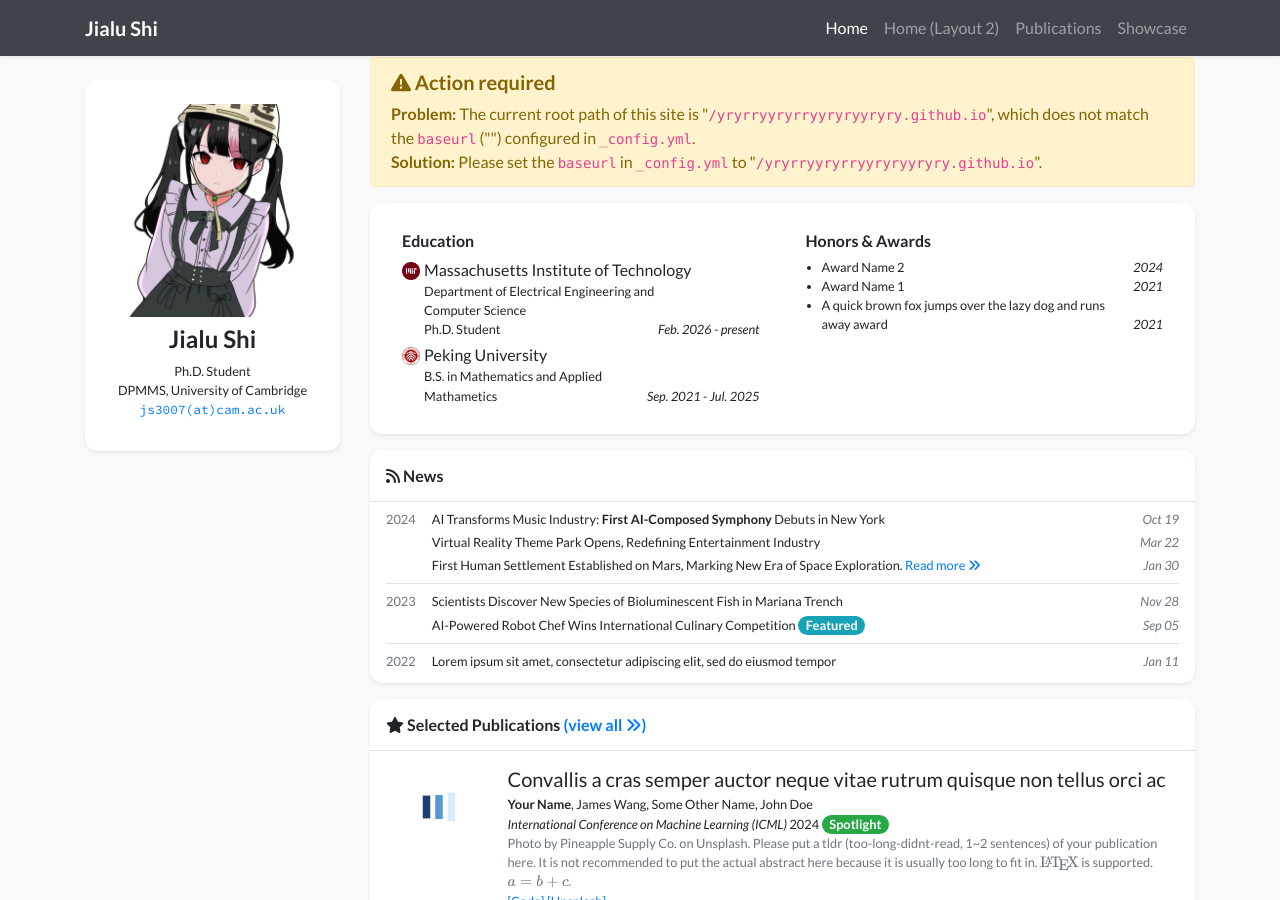
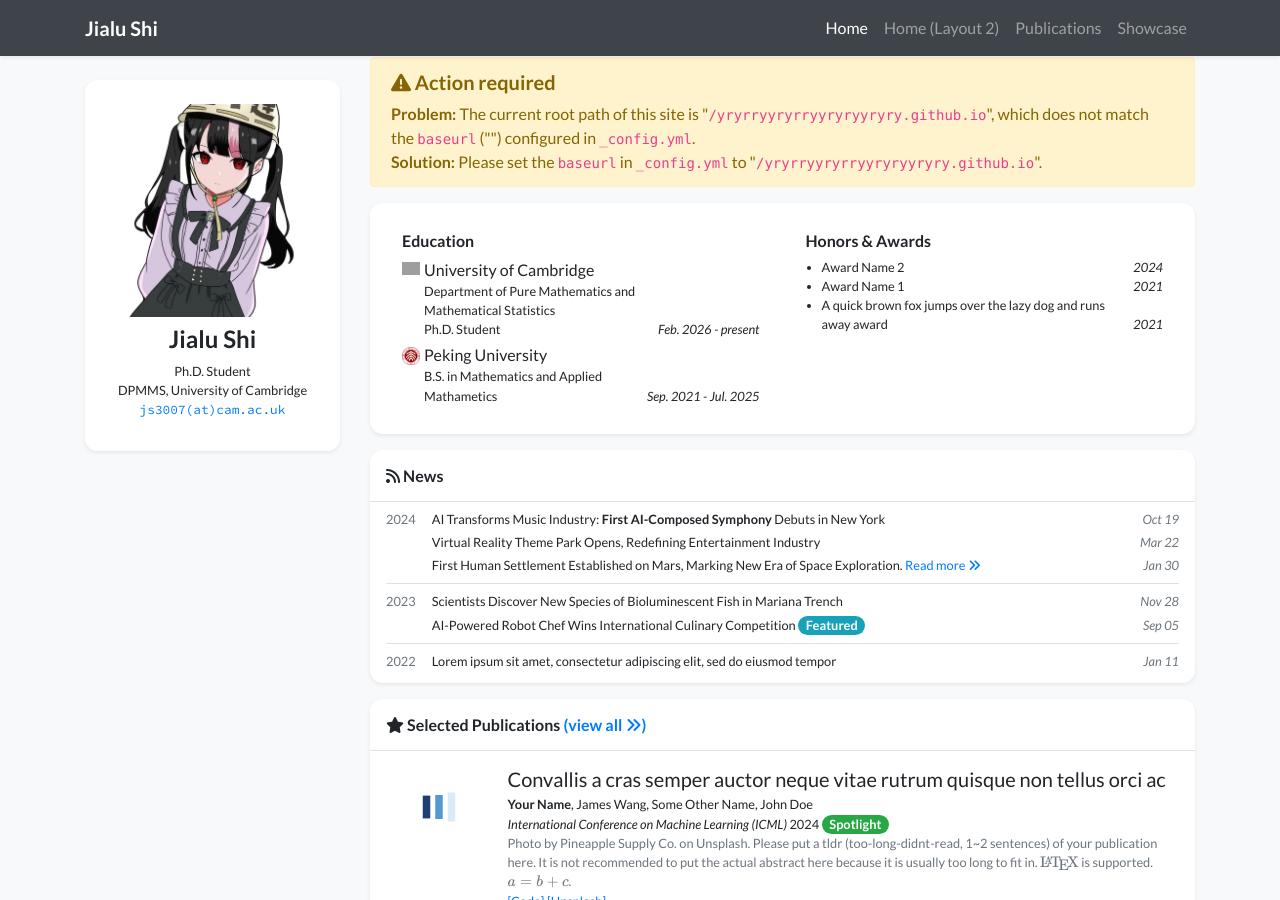
Before and after one commit to yryrryyryrryyryryyryry/yryrryyryrryyryryyryry.github.io, a Jekyll site: the page built from index.html, in a window 1280 px wide and 900 px high, scrolled down 329 px. Built offline with Jekyll 4.4.1, drawn with Linux system fonts in a browser that asks for light colours; nearby versions of some CDN libraries; a style sheet for code colours, icons or effects is not loaded; grey boxes are pictures that could not be loaded.

Commit message:
profile.yml

```diff
--- a/_data/profile.yml
+++ b/_data/profile.yml
@@ -35,10 +35,10 @@ portrait_url: /assets/images/photos/portrait_js.jpg
 #  Photo by Manja Vitolic on Unsplash (this caption is optional, comment it out to disable).
 
 education:
-- name: Massachusetts Institute of Technology
-  logo: /assets/images/badges/MIT_Social_circle.png
+- name: University of Cambridge
+  logo: /assets/images/badges/Cam_badge.png
   position: >-
-    Department of Electrical Engineering and Computer Science <br/>
+    Department of Pure Mathematics and Mathematical Statistics <br/>
     Ph.D. Student
   date: Feb. 2026 - present
 - name: Peking University
```
